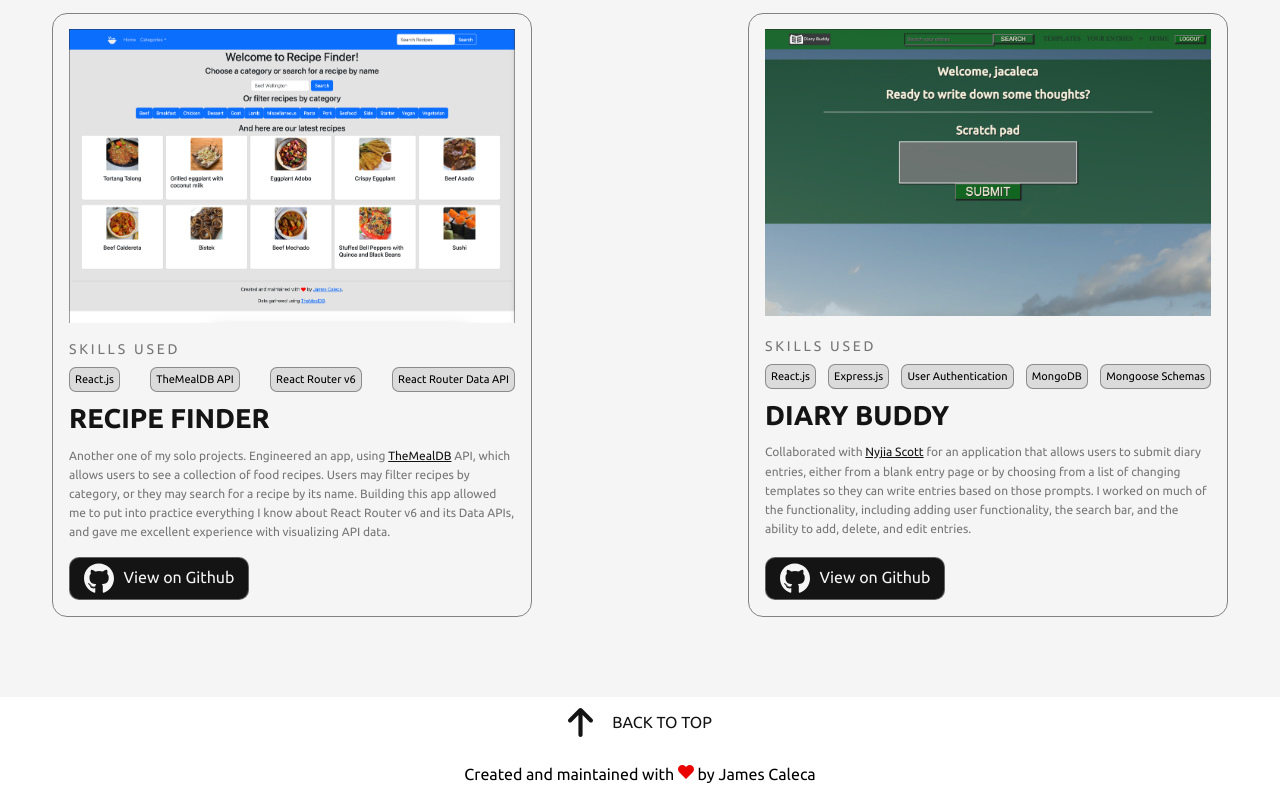
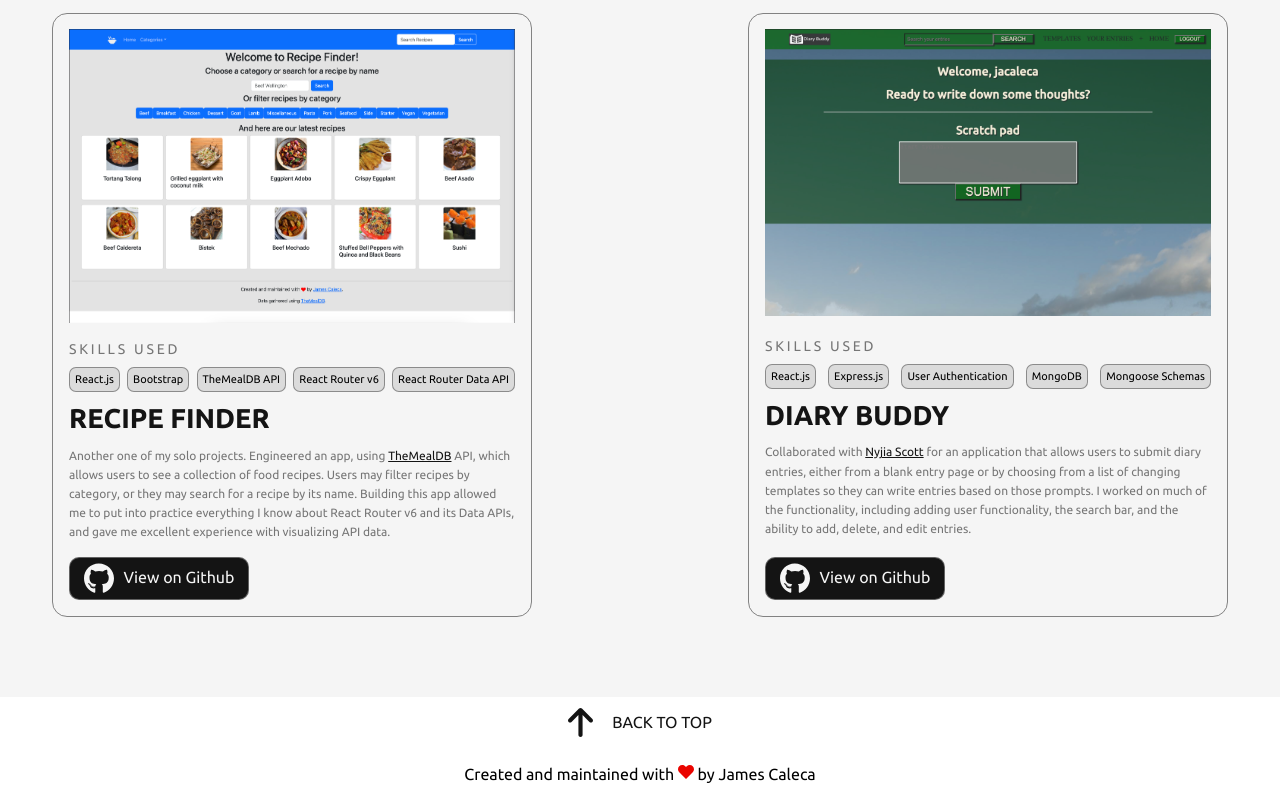
Before and after one commit to jamescaleca/professional-portfolio, a React (Create React App) app: page / in a window 1280 px wide. Shown: the part 2429-3229 px from the top of the page. Built offline with nearby package versions, Linux system fonts and the light colour scheme.

Commit message:
Addition of Bootstrap to skills used in Recipe Finder.

```diff
--- a/src/components/Home.js
+++ b/src/components/Home.js
@@ -223,6 +223,7 @@ export default function Home() {
               <span className="skills-span">SKILLS USED</span>
               <ul>
                 <li>React.js</li>
+                <li>Bootstrap</li>
                 <li>TheMealDB API</li>
                 <li>React Router v6</li>
                 <li>React Router Data API</li>
```
Also changed, not shown: 1 other file (tests, documents, lock files or other folders).
